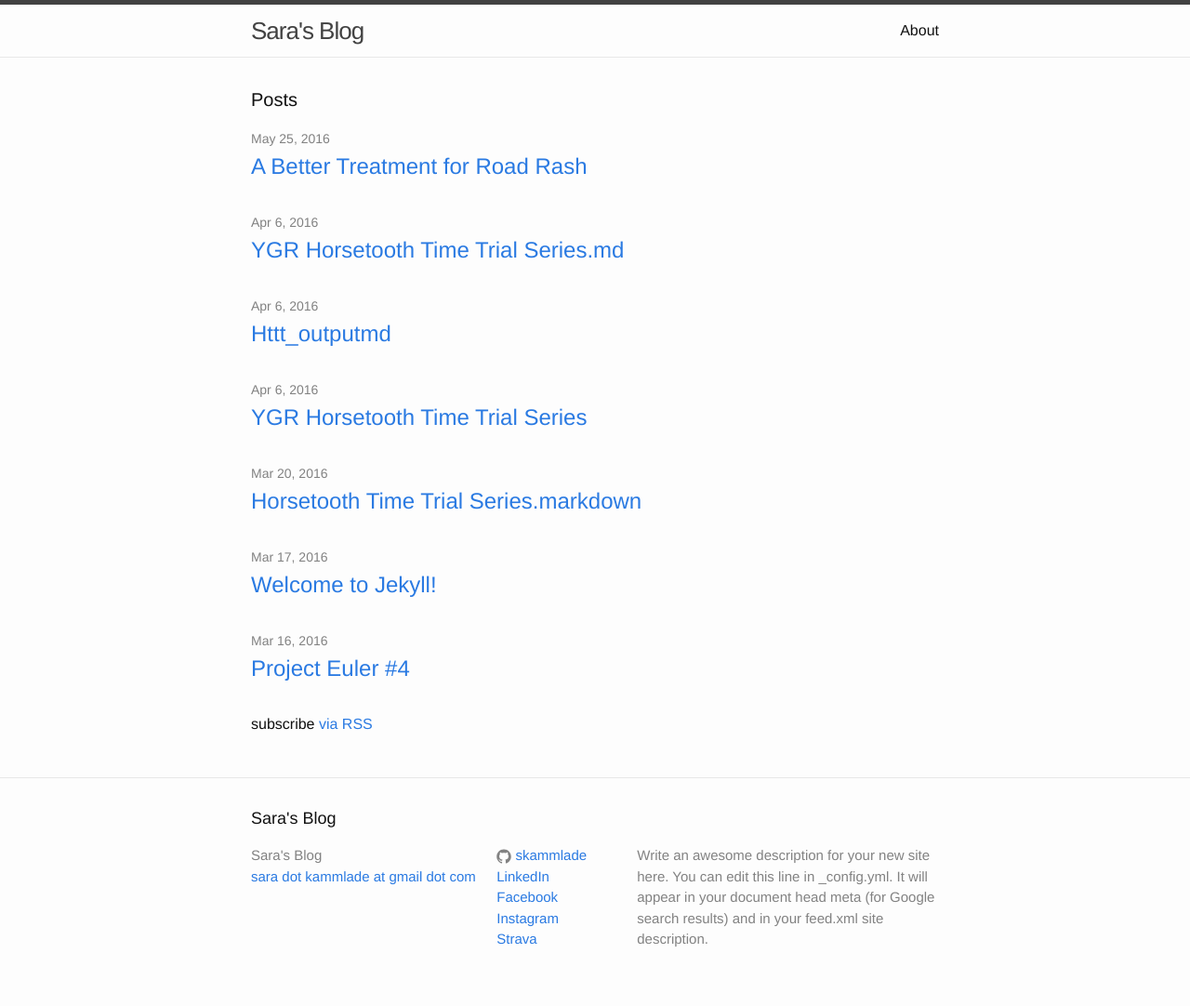
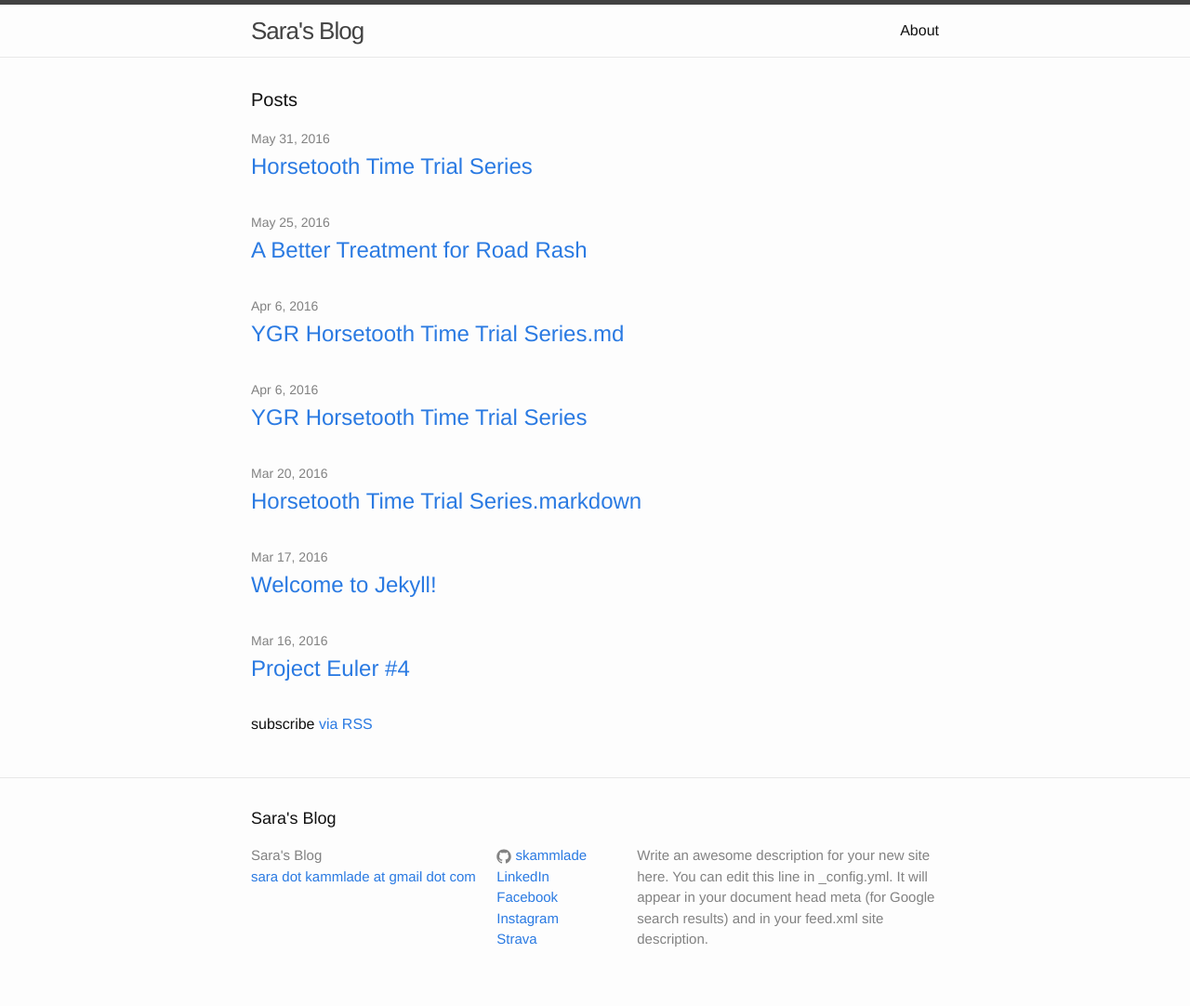
Before and after one commit to stevensotelo/skammlade.github.io, a Jekyll site: the page built from index.html, in a window 1280 px wide. Shown: the whole page at 93% size. Built offline with Jekyll 4.4.1, drawn with Linux system fonts in a browser that asks for light colours.

Commit message:
add post reqs at top of md doc

```diff
--- a/_posts/2016-04-06-HTTT_outputmd.md
+++ b/_posts/2016-04-06-HTTT_outputmd.md
@@ -1,3 +1,9 @@
+---
+layout: post
+title: "Horsetooth Time Trial Series"
+date: 2016-5-31
+categories: cycling
+---
 ![HTdams](https://raw.githubusercontent.com/skammlade/skammlade.github.io/master/images/dams_handlebar.jpg)
 <br> <br> <br> Fort Collins, CO is home to a thriving grassroots racing
 scene. Your Group Ride hosts an annual time trial every Tuesday in April
```
